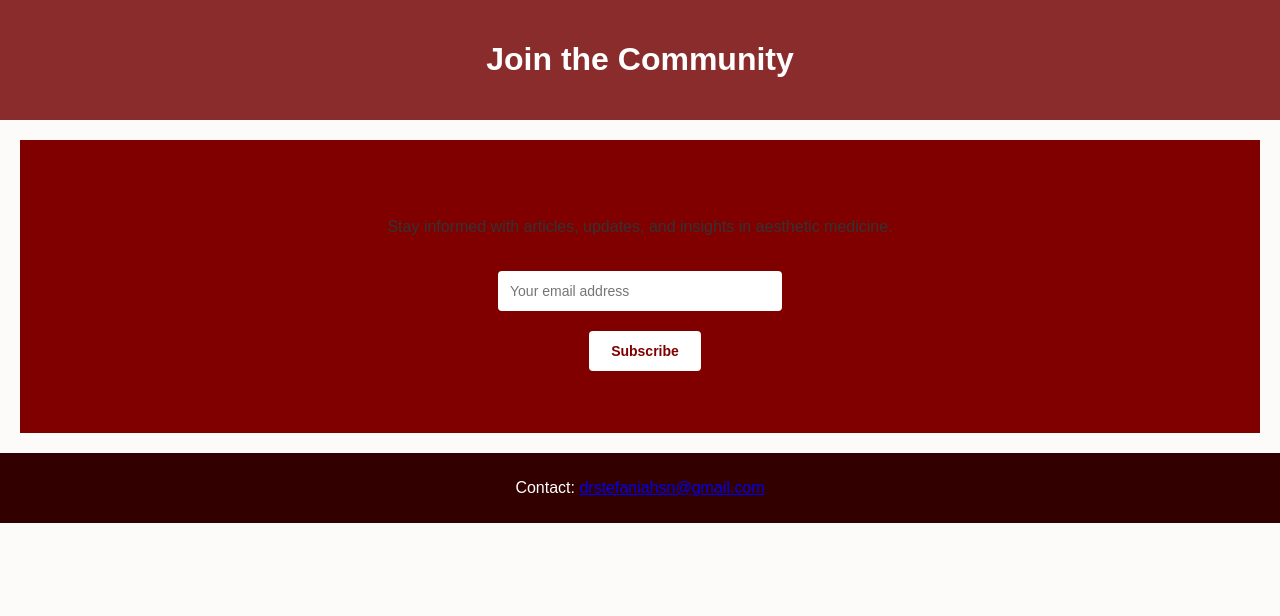
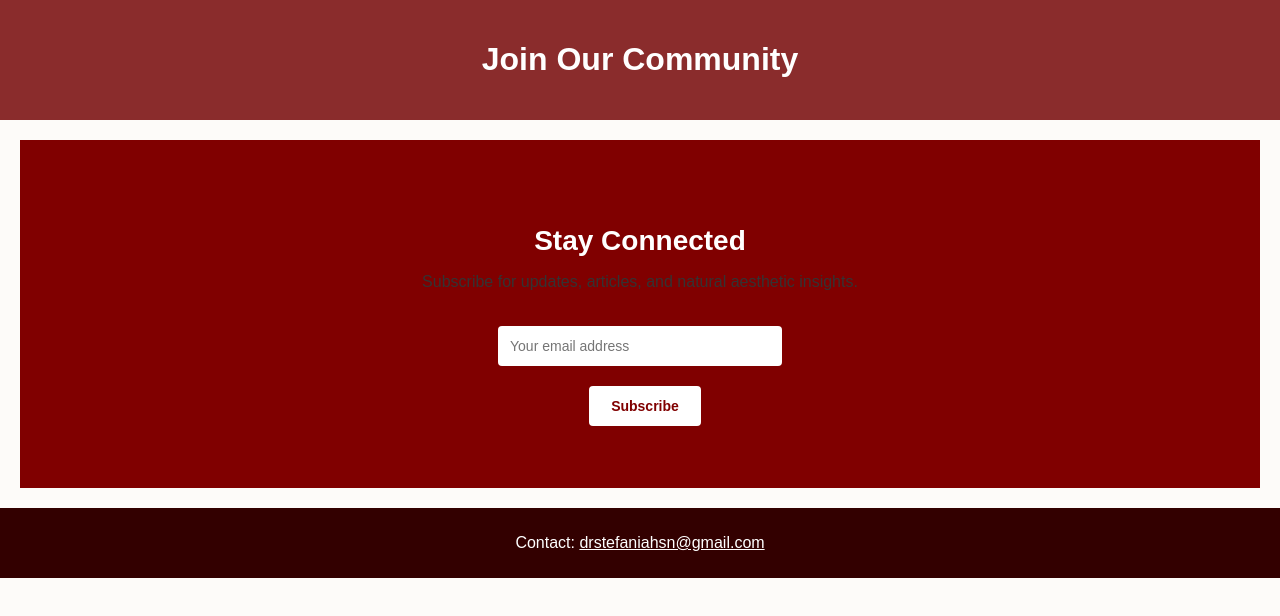
Before and after one commit to NaturalAestheticMedicine/Dr.S, a plain HTML site: page community.html in a window 1280 px wide. Drawn offline with Linux system fonts and the light colour scheme.

Commit message:
Update community.html

```diff
--- a/community.html
+++ b/community.html
@@ -8,22 +8,25 @@
 </head>
 <body>
   <header>
-    <h1>Join the Community</h1>
+    <h1>Join Our Community</h1>
   </header>
 
   <main>
     <section class="subscribe">
-      <p>Stay informed with articles, updates, and insights in aesthetic medicine.</p>
+      <h2>Stay Connected</h2>
+      <p>Subscribe for updates, articles, and natural aesthetic insights.</p>
+
       <form action="https://formspree.io/f/xeokwzbn" method="POST" id="subscribe-form">
         <input type="email" name="email" placeholder="Your email address" required />
         <button type="submit">Subscribe</button>
       </form>
-      <p id="thank-you" style="display:none; color:#fff; margin-top:20px;">Thank you for subscribing!</p>
+
+      <p id="thank-you" style="display: none; margin-top: 20px; color: #fff;">Thank you for subscribing!</p>
     </section>
   </main>
 
   <footer>
-    <p>Contact: <a href="mailto:drstefaniahsn@gmail.com">drstefaniahsn@gmail.com</a></p>
+    <p>Contact: <a href="mailto:drstefaniahsn@gmail.com" style="color: #fff;">drstefaniahsn@gmail.com</a></p>
   </footer>
 
   <script>
```
